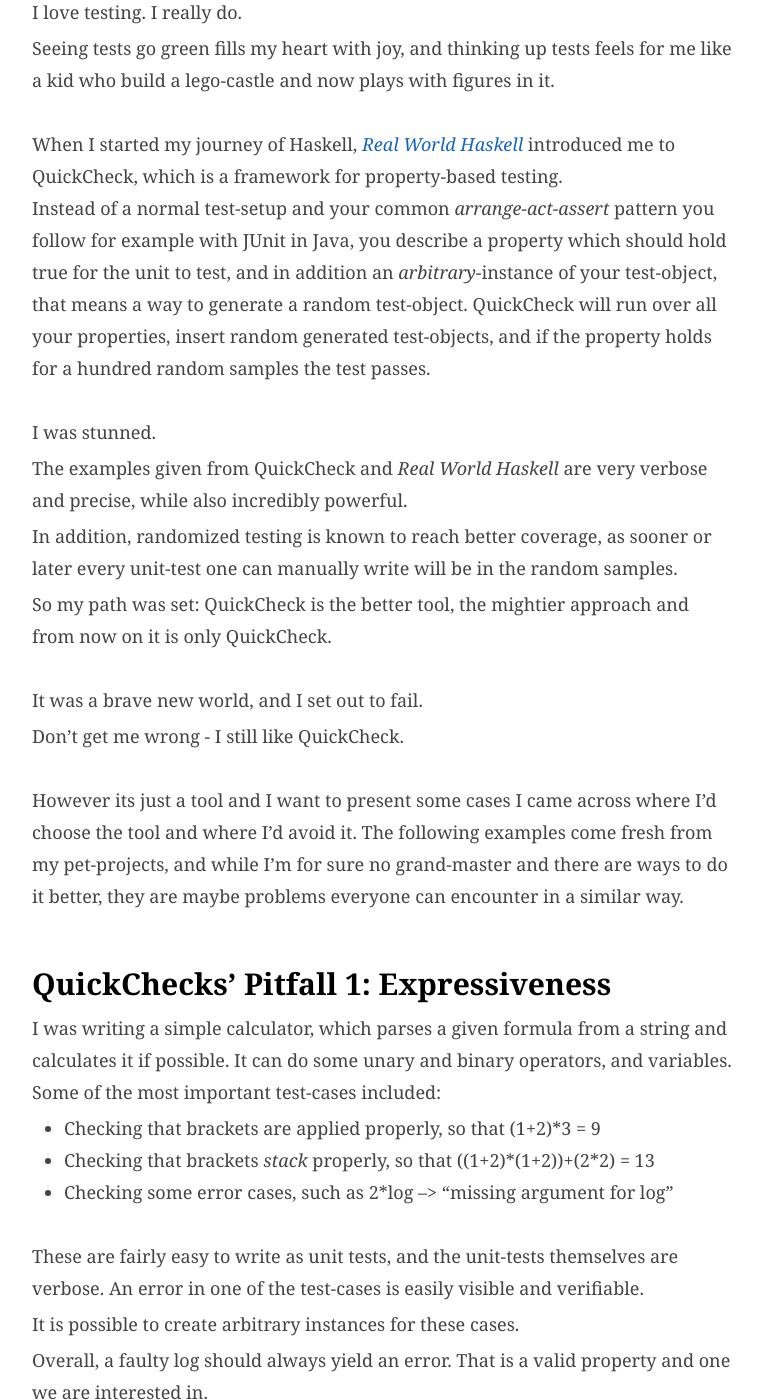
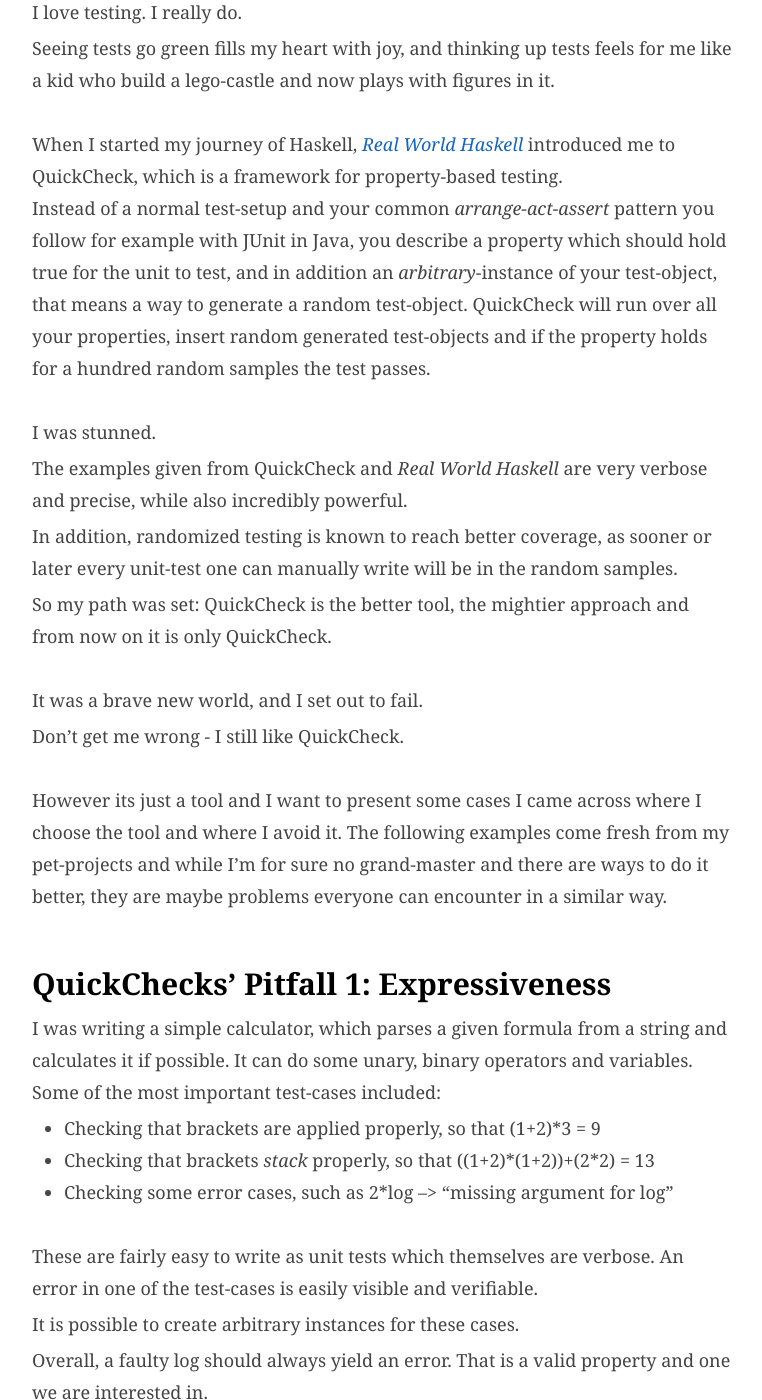
Before and after one commit to Twonki/twonki.github.io, a Jekyll site: the page built from _posts/2020-01-30-HUnit-vs-QuickCheck.md, in a window 1280 px wide and 1400 px high, scrolled down 247 px. Shown: the whole window, without its empty margins (258-1020 px from the left). Built offline with Jekyll 4.4.1, drawn with Linux system fonts in a browser that asks for light colours; comment, search, counter and statistics services are not loaded; some of the changed text lies outside the part shown.

Commit message:
Added Proofreading comments, thanks kevin ! <3

````diff
--- a/_posts/2020-01-30-HUnit-vs-QuickCheck.md
+++ b/_posts/2020-01-30-HUnit-vs-QuickCheck.md
@@ -18,7 +18,7 @@ When I started my journey of Haskell, [*Real World Haskell*](http://book.realwor
 Instead of a normal test-setup and your common *arrange-act-assert* pattern you follow for example with JUnit in Java,
 you describe a property which should hold true for the unit to test,
 and in addition an *arbitrary*-instance of your test-object, that means a way to generate a random test-object.
-QuickCheck will run over all your properties, insert random generated test-objects, and if the property holds for a hundred random samples the test passes.
+QuickCheck will run over all your properties, insert random generated test-objects and if the property holds for a hundred random samples the test passes.
 <br>
 <br>
 I was stunned.
@@ -35,14 +35,14 @@ It was a brave new world, and I set out to fail.
 Don't get me wrong - I still like QuickCheck.
 <br>
 <br>
-However its just a tool and I want to present some cases I came across where I'd choose the tool and where I'd avoid it.
-The following examples come fresh from my pet-projects, and while I'm for sure no grand-master and there are ways to do it better,
+However its just a tool and I want to present some cases I came across where I choose the tool and where I avoid it.
+The following examples come fresh from my pet-projects and while I'm for sure no grand-master and there are ways to do it better,
 they are maybe problems everyone can encounter in a similar way.
 
 ## QuickChecks' Pitfall 1: Expressiveness
 
 I was writing a simple calculator, which parses a given formula from a string and calculates it if possible.
-It can do some unary and binary operators, and variables.
+It can do some unary, binary operators and variables.
 <br>
 Some of the most important test-cases included:
 
@@ -50,7 +50,7 @@ Some of the most important test-cases included:
 - Checking that brackets *stack* properly, so that ((1+2)\*(1+2))+(2\*2) = 13
 - Checking some error cases, such as 2\*log --> "missing argument for log"
 
-These are fairly easy to write as unit tests, and the unit-tests themselves are verbose.
+These are fairly easy to write as unit tests which themselves are verbose.
 An error in one of the test-cases is easily visible and verifiable.
 
 It is possible to create arbitrary instances for these cases.
@@ -104,7 +104,7 @@ testParse_faultyLog_shouldResultInMissingArgumentMessage =
     in "missing argument for log" ~=? getLeft (parse formula)
 ```
 
-It's simple, readable, and gives you value.
+It's simple, readable and gives you value.
 
 It doesn't slow you down and you have no additional code to justify to anyone.
 
@@ -174,7 +174,7 @@ This is a pro-point for learning with test suites - but that's true for QuickChe
 
 The bonus of QuickCheck is the expressiveness in this case.
 
-As this time there was no issue with defining arbitrary, and the properties are basically given,
+As this time there was no issue with defining arbitrary and the properties are basically given,
 providing him with this test-suite took less than 30 minutes and the properties where simple and readable.
 Altering the test-suite from integers to strings or custom data-types would be no problem.
 <br><br>
@@ -189,8 +189,8 @@ You crawl back to your desk and lick your wounds. You just got a bug.
 <br><br>
 If you are unlucky enough to have this at work, you now got a Jira-Ticket and have to do a proper regression test in addition to the fix.
 
-With HUnit you can simply reproduce the input into your function, and compare the output.
-It may take long to fix your code, and you may decide to redo parts and you have to adjust verbose HUnit-tests.
+With HUnit you can simply reproduce the input into your function and compare the output.
+It may take long to fix your code, decide to redo parts and you have to adjust verbose HUnit-tests.
 
 What are your options?
 
@@ -253,7 +253,7 @@ and that your application should only try to parse, that is parsing into e.g. a
 
 If there is no possible valid structure, the parsing should fail. Like in your compiler.
 <br><br>
-This splits the program into the "safe" part, where everything is in proper types and verified, and the "unsafe" part where parsing happens.
+This splits the program into the "safe" part, where everything is in proper types and verified and the "unsafe" part where parsing happens.
 I think if you stick to this advice, you can also separate your tests accordingly:
 
 For everything parsed, you can easily use QuickCheck properties - so in my calculator I could easily make an arbitrary-instance for my finished SyntaxTree.
````
Also changed, not shown: other parts of _posts/2020-01-30-HUnit-vs-QuickCheck.md (+4 -4 lines).
